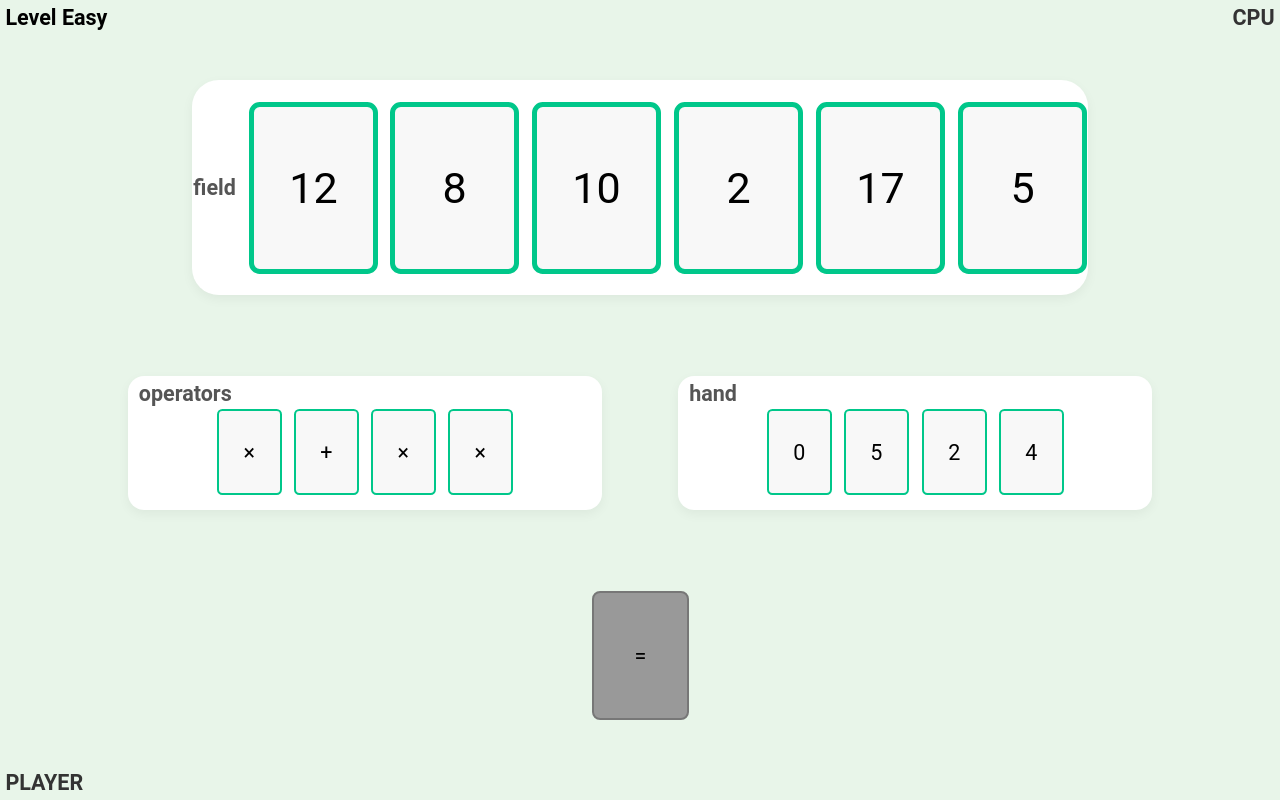
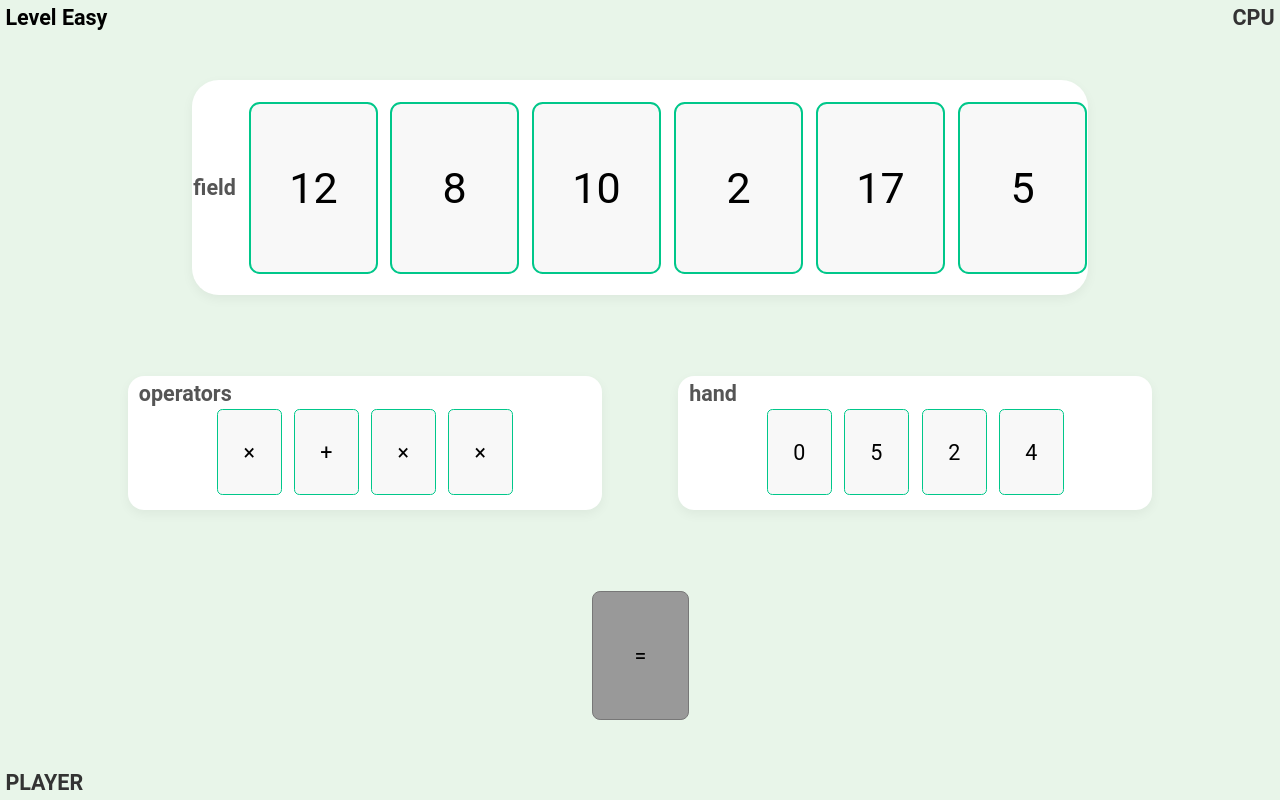
Before and after one commit to ut-code/PlusOperatorGame, a website: page play/play.html in a window 1280 px wide. Drawn offline with Linux system fonts and the light colour scheme; no server answers.

Commit message:
デザイン微修正

```diff
--- a/play/play.css
+++ b/play/play.css
@@ -134,7 +134,7 @@ body {
     width: 12rem;
     aspect-ratio: 3 / 4;
     font-size: 4rem;
-    border: #00c78a 0.5rem solid;
+    border: #00c78a 0.2rem solid;
     border-radius: 1rem;
 
     background-color: #f8f8f8;
@@ -154,7 +154,7 @@ body {
         width: 24rem;
         font-size: 8rem;
         border-radius: 2rem;
-        border-width: 1rem;
+        border-width: 0.4rem;
     }
 
     #enemy_field &,
```
